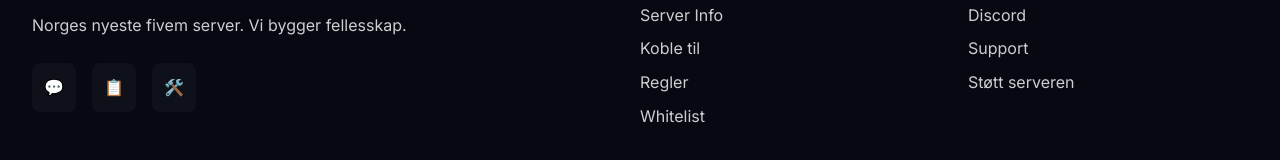
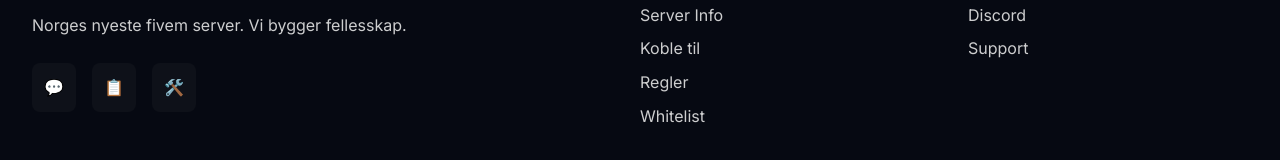
Before and after one commit to Spamexwddwd/fjellstadrollespill, a plain HTML site: page index.html in a window 1280 px wide. Shown: the part 4078-4238 px from the top of the page. Drawn offline with Linux system fonts and the light colour scheme; no server answers.

Commit message:
Update index.html

```diff
--- a/index.html
+++ b/index.html
@@ -816,7 +816,7 @@
                     <ul>
                         <li><a href="#" onclick="openDiscord()">Discord</a></li>
                         <li><a href="#" onclick="openSupport()">Support</a></li>
-                        <li><a href="#" onclick="openDonations()">Støtt serveren</a></li>
+                        <li><a href="#" onclick="openDonations()"></a></li>
                     </ul>
                 </div>
             </div>
```
